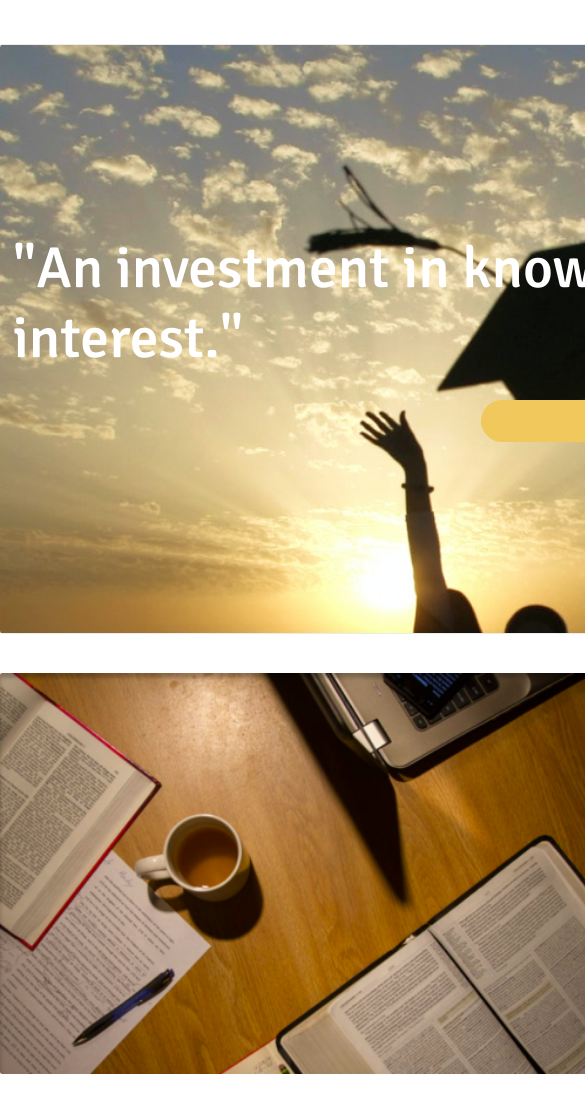
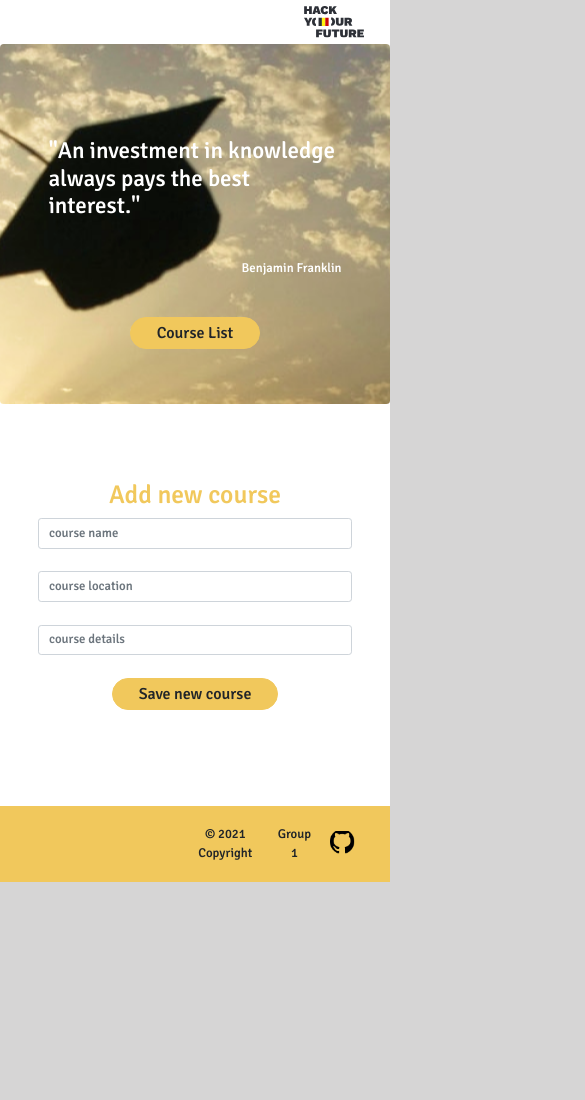
Before and after one commit to bermarte/courses-web-app, a website: page client/index.html in a window 390 px wide. Shown: the top 1100 px of the page, 585 px wide, since content can reach past the window. After the commit the page ends 882 px from the top, so only its background shows below. Drawn offline with Linux system fonts and the light colour scheme; no server answers; files whose address does not match are found by name; a web font is replaced by a local one.

Commit message:
responsivness

```diff
--- a/client/assets.css
+++ b/client/assets.css
@@ -19,15 +19,19 @@ body {
 }
 
 .main-container {
-    width: 1280px;
+    max-width: 1280px;
     background-color: #fff;
 }
 
 .bg-cover {
     background-image: url("./assets/graduation.png");
     background-repeat: no-repeat;
-    background-size: contain, cover;
     background-position: center;
+    background-color: #fff;
+}
+
+.disp-txt {
+    font-size: calc(16px + 1.8vw);
 }
 
 .jumbotron-resize {
@@ -36,6 +40,10 @@ body {
 
 .quote-m {
     margin-right: 120px;
+}
+
+.min-width {
+    min-width: 370px;
 }
 
 .row-resize {
@@ -50,24 +58,32 @@ body {
     padding: 8px 120px;
 }
 
+
+
 /* new */
 #new {
     background-color: #fff;
-}
-
-.img {
-    /* width: 513px; */
+    min-width: 200px;
 }
 
 .borderless {
     border: 0;
 }
 
-.footer {
-    background-color: #F1C85C;
-    min-height: 114px;
-}
-
 .empty {
     width: 160px;
 }
+
+@media all and (max-width:30em) {
+    .btn-p {
+        padding: 3px 26px;
+    }
+
+    .jumbotron-resize {
+        min-height: 360px;
+    }
+
+    .img {
+        display: none;
+    }
+}
--- a/client/index.html
+++ b/client/index.html
@@ -23,17 +23,17 @@
       <ul class="nav justify-content-end">
         <li class="nav-item">
           <a class="nav-link active" href="https://hackyourfuture.be/" target="_blank">
-            <img src="./assets/hyf.svg" alt="HYF" width="60px">
+            <img src="./assets/hyf.svg" alt="HYF" width="60">
           </a>
         </li>
       </ul>
     </div>
 
     <!-- jumbotron -->
-    <div class="jumbotron bg-cover jumbotron-resize d-flex align-items-center justify-content-center">
-      <div class="container text-white">
-        <h1 class="display-3 m-6 text-left">"An investment in knowledge always pays the best interest."</h1>
-        <div class="m-6 text-right quote-m"> - Benjamin Franklin</div>
+     <div class="jumbotron bg-cover jumbotron-resize d-flex align-items-center justify-content-center">
+      <div class="container text-white min-width">
+        <h1 class="disp-txt m-5 text-left">"An investment in knowledge always pays the best interest."</h1>
+        <div class="m-5 text-right quote-m">Benjamin Franklin</div>
 
         <div class="container d-flex justify-content-center">
           <button type="button" class="btn btn-primary btn-lg round btn-p">Course List</button>
@@ -42,44 +42,33 @@
     </div>
 
     <!-- new item content -->
-    <div class="container mb-5 mt-5" id="new">
-      <div class="d-flex row">
+    <div class="container mb-5 mt-5 align-content-center" id="new">
+      <div class="d-md-flex row">
         <!-- left -->
-        <div class=" borderless col w-50">
-          <img src="./assets/bg-bibleStudyTable.png" class="card-img img" alt="image">
+        <div class=" borderless col w-xl-50">
+          <img src="./assets/bg-bibleStudyTable.png" class="card-img img align-self-center" alt="image">
         </div>
         <!-- right -->
-        <div class="col w-50 m-5">
-          <h2 class="text-center text-primary"">Add new course</h2>
+        <div class="col w-xl-50 m-5">
+          <h2 class="text-center text-primary">Add new course</h2>
           <form>
-            <!-- input -->
+
             <div class="form-outline mb-1">
               <input type="text" id="name" class="form-control" placeholder="course name" />
               <label class="form-label" for="name"></label>
             </div>
 
-            <!-- hide id field
-               <div class="form-outline mb-1">
-              <input type="text" id="id" class="form-control" placeholder="course id" />
-              <label class="form-label" for="id"></label>
-            </div>
-            -->
-
-            <!-- input -->
             <div class="form-outline mb-1">
               <input type="text" id="location" class="form-control" placeholder="course location" />
               <label class="form-label" for="location"></label>
             </div>
 
-
-            <!-- input -->
             <div class="form-outline mb-1">
               <input type="text" id="details" class="form-control" placeholder="course details" />
               <label class="form-label" for="details"></label>
             </div>
 
-            <!-- Submit button -->
-            <div class="text-center">
+            <div class="text-center pb-4">
             <button type="submit" id="newCourse" class="btn btn-primary btn-lg round btn-p">Save new course</button>
           </div>
           </form>
@@ -89,11 +78,10 @@
     </div>
 
     <!-- items -->
-    <container id="items"></container>
+    <div id="items"></div>
 
     <!-- footer -->
-    <footer class="footer text-center d-flex align-items-center justify-content-between">
-      <!-- Copyright -->
+    <footer class="text-center bg-primary d-flex align-items-center justify-content-between p-4">
       <div class="empty"></div>
       <div class="text-center">
         © 2021 Copyright
@@ -101,14 +89,13 @@
       <div class="justify-content-end d-flex flex-row justify-content-end">
         <div id="group" class="align-self-center">Group 1</div>
         <a class="nav-link active" href="https://github.com/LiubovPlugar/courses-web-app" target="_blank">
-          <img src="./assets/github.png" alt="github" width="30px">
+          <img src="./assets/github.png" alt="github" width="30">
         </a>
       </div>
     </footer>
 
   </div>
 
-
 </body>
 
 </html>
```
